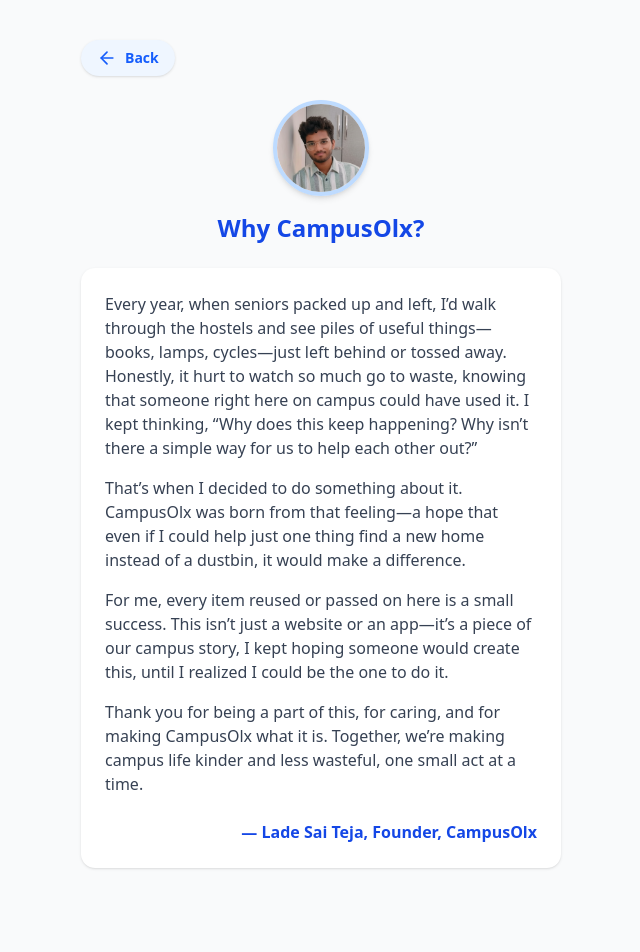
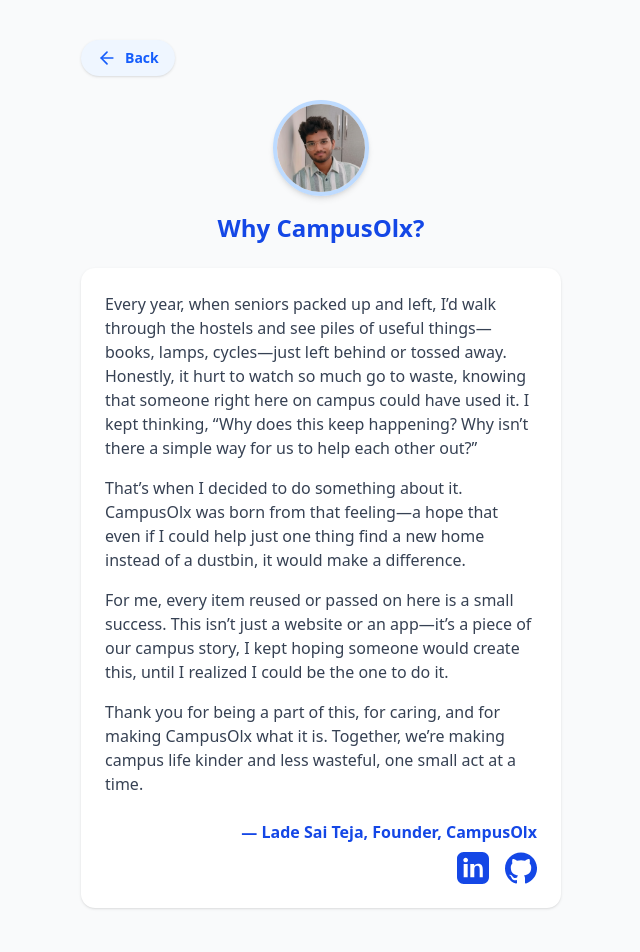
Before and after one commit to ladesai123/campusolx.com, a Next.js app: page /why-campusolx in a window 1280 px wide. Shown: the top 952 px of the page, without its empty margins (319-959 px from the left). Built offline with nearby package versions, Linux system fonts and the light colour scheme; no server answers.

Commit message:
OneSignal Subscription added in /home & updated why-campusolx gave social links!

```diff
--- a/src/app/(main)/home/HomePageClient.tsx
+++ b/src/app/(main)/home/HomePageClient.tsx
@@ -21,32 +21,28 @@
 }
 
 export default function HomePageClient({ profile, initialProducts }: HomePageClientProps) {
+  const [showSubscribeBanner, setShowSubscribeBanner] = useState(false);
   // We use `useState` to manage the list of products on the client-side.
   const [products, setProducts] = useState(initialProducts);
   const supabase = createClient();
   const router = useRouter();
 
   useEffect(() => {
-    // OneSignal prompt only on /home, only if not already subscribed
     initOneSignal();
-    // v16: Use Promise-based API and correct methods
-    const checkAndPrompt = async () => {
+    const checkAndBanner = async () => {
       const OneSignal = (window as any).OneSignal;
       if (!OneSignal || typeof OneSignal.User === 'undefined') return;
       try {
         const isSubscribed = await OneSignal.User.PushSubscription.optedIn();
-        if (!isSubscribed && typeof OneSignal.Prompt === 'object' && typeof OneSignal.Prompt.show === 'function') {
-          OneSignal.Prompt.show();
+        if (!isSubscribed) {
+          setShowSubscribeBanner(true);
         }
-      } catch (e) {
-        // fail silently
-      }
+      } catch (e) {}
     };
-    // Wait for OneSignal to be ready
     if ((window as any).OneSignal && typeof (window as any).OneSignal.User !== 'undefined') {
-      checkAndPrompt();
+      checkAndBanner();
     } else {
-      setTimeout(checkAndPrompt, 2000); // fallback if not ready
+      setTimeout(checkAndBanner, 2000);
     }
 
     // This `useEffect` hook sets up a real-time listener.
@@ -80,6 +76,25 @@
 
   return (
     <div className="p-4 sm:p-6">
+      {showSubscribeBanner && (
+        <div className="mb-4 flex items-center justify-between rounded-lg bg-blue-50 px-4 py-3 text-blue-900 shadow">
+          <div>
+            <span className="font-semibold">Enable notifications</span> to get instant alerts for new messages, requests, and deals!
+          </div>
+          <Button
+            variant="default"
+            onClick={() => {
+              setShowSubscribeBanner(false);
+              const OneSignal = (window as any).OneSignal;
+              if (OneSignal && typeof OneSignal.Prompt === 'object' && typeof OneSignal.Prompt.show === 'function') {
+                OneSignal.Prompt.show();
+              }
+            }}
+          >
+            Subscribe
+          </Button>
+        </div>
+      )}
       <div className="container mx-auto">
         <header className="flex flex-wrap gap-4 justify-between items-center pb-4 border-b">
             <div>
--- a/src/app/why-campusolx/page.tsx
+++ b/src/app/why-campusolx/page.tsx
@@ -46,6 +46,26 @@
         </p>
         <div className="mt-6 text-right text-blue-700 font-semibold">
           — Lade Sai Teja, Founder, CampusOlx
+          <div className="mt-2 flex justify-end gap-4">
+            <a
+              href="https://www.linkedin.com/in/ladesaiteja"
+              target="_blank"
+              rel="noopener noreferrer"
+              aria-label="LinkedIn"
+              className="hover:text-blue-600"
+            >
+              <svg xmlns="http://www.w3.org/2000/svg" width="32" height="32" fill="currentColor" viewBox="0 0 24 24"><path d="M19 0h-14c-2.761 0-5 2.239-5 5v14c0 2.761 2.239 5 5 5h14c2.761 0 5-2.239 5-5v-14c0-2.761-2.239-5-5-5zm-11 19h-3v-10h3v10zm-1.5-11.268c-.966 0-1.75-.784-1.75-1.75s.784-1.75 1.75-1.75 1.75.784 1.75 1.75-.784 1.75-1.75 1.75zm13.5 11.268h-3v-5.604c0-1.337-.026-3.063-1.868-3.063-1.868 0-2.154 1.459-2.154 2.967v5.7h-3v-10h2.881v1.367h.041c.401-.761 1.379-1.563 2.838-1.563 3.036 0 3.6 2.001 3.6 4.601v5.595z"/></svg>
+            </a>
+            <a
+              href="https://github.com/ladesai123"
+              target="_blank"
+              rel="noopener noreferrer"
+              aria-label="GitHub"
+              className="hover:text-gray-800"
+            >
+              <svg xmlns="http://www.w3.org/2000/svg" width="32" height="32" fill="currentColor" viewBox="0 0 24 24"><path d="M12 .297c-6.63 0-12 5.373-12 12 0 5.303 3.438 9.8 8.205 11.385.6.113.82-.258.82-.577 0-.285-.01-1.04-.015-2.04-3.338.724-4.042-1.61-4.042-1.61-.546-1.387-1.333-1.757-1.333-1.757-1.089-.745.083-.729.083-.729 1.205.084 1.84 1.236 1.84 1.236 1.07 1.834 2.809 1.304 3.495.997.108-.775.418-1.305.762-1.605-2.665-.305-5.466-1.332-5.466-5.93 0-1.31.469-2.381 1.236-3.221-.124-.303-.535-1.523.117-3.176 0 0 1.008-.322 3.301 1.23.957-.266 1.983-.399 3.003-.404 1.02.005 2.047.138 3.006.404 2.291-1.553 3.297-1.23 3.297-1.23.653 1.653.242 2.873.118 3.176.77.84 1.235 1.911 1.235 3.221 0 4.61-2.804 5.624-5.475 5.921.43.371.823 1.102.823 2.222 0 1.606-.014 2.898-.014 3.293 0 .322.218.694.825.576 4.765-1.585 8.199-6.082 8.199-11.385 0-6.627-5.373-12-12-12z"/></svg>
+            </a>
+          </div>
         </div>
       </div>
     </div>
```
